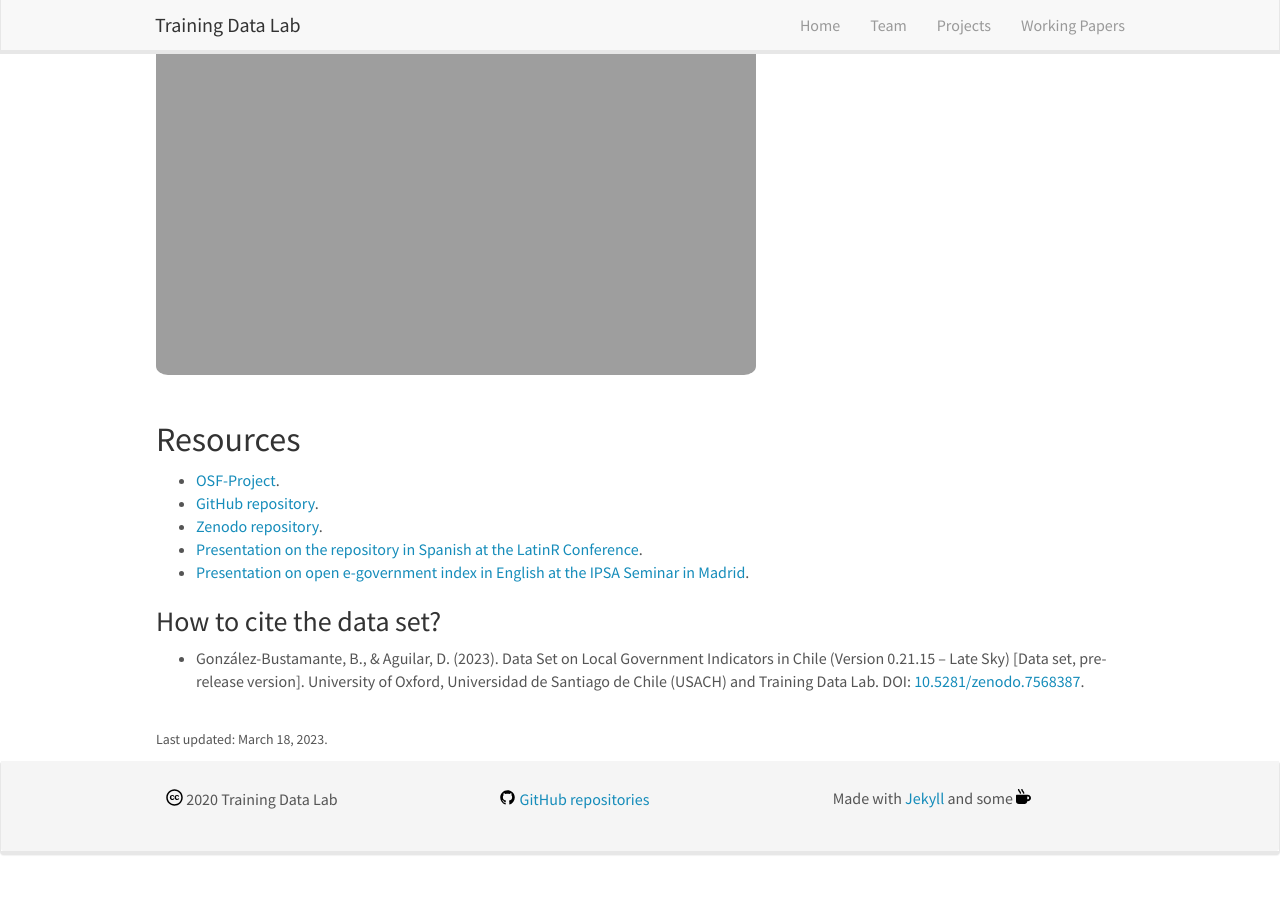
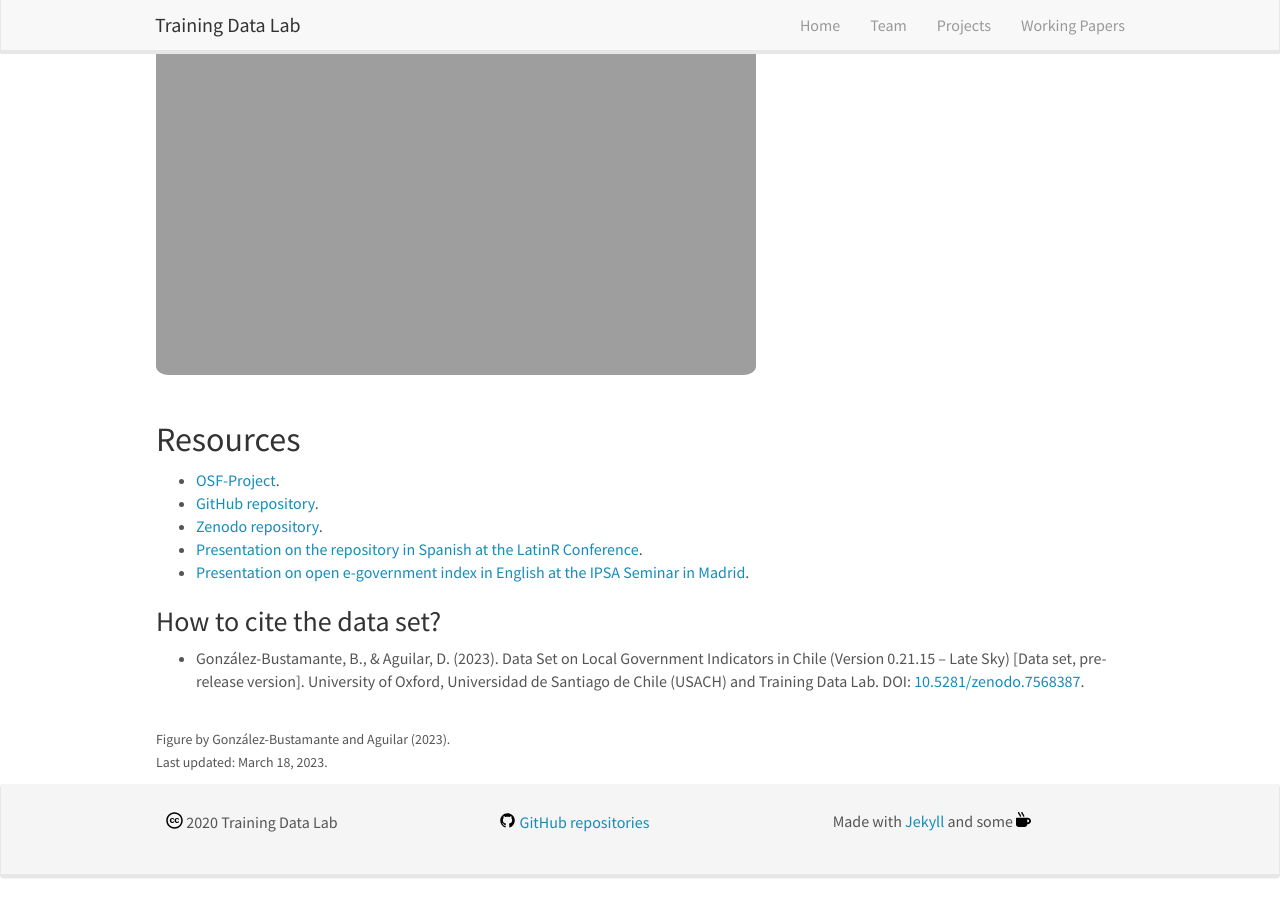
Before and after one commit to training-datalab/old-training-datalab.com, a Jekyll site: the page built from _pages/local-government-indicators.md, in a window 1280 px wide and 900 px high, scrolled down 920 px. Built offline with Jekyll 4.4.1, drawn with Linux system fonts in a browser that asks for light colours; nearby versions of some CDN libraries; before the commit the page ends 1797 px from its top, so only the background shows below that.

Commit message:
Update local-government-indicators.md

```diff
--- a/_pages/local-government-indicators.md
+++ b/_pages/local-government-indicators.md
@@ -45,4 +45,5 @@ permalink: /projects/local-government-indicators
 - González-Bustamante, B., & Aguilar, D. (2023). Data Set on Local Government Indicators in Chile (Version 0.21.15 -- Late Sky) [Data set, pre-release version]. University of Oxford, Universidad de Santiago de Chile (USACH) and Training Data Lab. DOI: <a href="https://doi.org/10.5281/zenodo.7568387" target="_blank">10.5281/zenodo.7568387</a>.
 
 <br />
+<small>Figure by González-Bustamante and Aguilar (2023).</small><br />
 <small>Last updated: March 18, 2023.</small>
```
